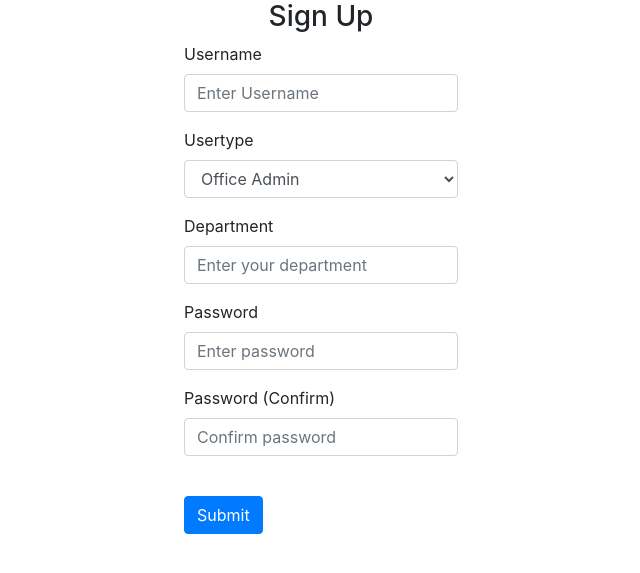
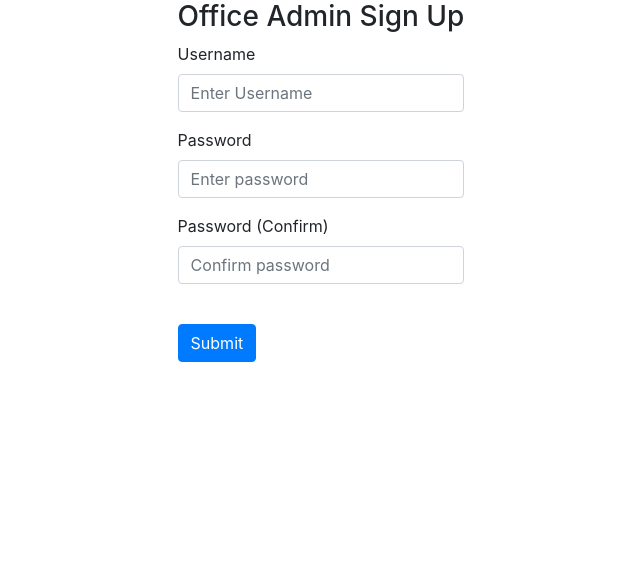
Before and after one commit to Milenpkurian/cims-new-n-improved, a Flask app: page /sign-up in a window 1280 px wide. Shown: the part 56-629 px from the top of the page, without its empty margins (319-959 px from the left). Run offline with Flask 2, Linux system fonts and the light colour scheme; some libraries are stand-ins or nearby versions.

Commit message:
homepage app and officeAdmin authentication completed almost.Just some beautifications needed

```diff
--- a/website/app.py
+++ b/website/app.py
@@ -1,8 +1,9 @@
 from werkzeug.middleware.dispatcher import DispatcherMiddleware # use to combine each Flask app into a larger one that is dispatched based on prefix
-from .office_admin_app import app as office_admin_app
+
+from .home_app import app as home_app
+from .officeAdmin_app import app as officeAdmin_app
 # from flask_app_2 import app as flask_app_2
-application = DispatcherMiddleware(office_admin_app
-# , {
-#     '/flask_app_2': flask_app_2
-# }
+application = DispatcherMiddleware(home_app, {
+    '/officeAdmin': officeAdmin_app
+}
 )
--- /dev/null
+++ b/website/home_app.py
@@ -0,0 +1,3 @@
+from .home import app
+
+app.debug = True
--- a/website/office_admin/auth.py
+++ b/website/officeAdmin/auth.py
@@ -14,7 +14,7 @@ def login():
         username = request.form.get('username')
         password = request.form.get('password')
 
-        user = User.query.filter_by(username=username).first()
+        user = User.query.filter_by(username=username, usertype="officeAdmin").first()
         print(user)
         if user:
             if check_password_hash(user.password, password):
@@ -40,8 +40,8 @@ def logout():
 def sign_up():
     if request.method == 'POST':
         username = request.form.get('username')
-        usertype=request.form.get('usertype')
-        department = request.form.get('department')
+        # usertype=request.form.get('usertype')
+        # department = request.form.get('department')
         password1 = request.form.get('password1')
         password2 = request.form.get('password2')
 
@@ -53,7 +53,7 @@ def sign_up():
         elif len(password1) < 7:
             flash('Password must be at least 7 characters.', category='error')
         else:
-            new_user = User(username=username, usertype=usertype, department=department, password=generate_password_hash(
+            new_user = User(username=username, usertype="officeAdmin", department=None, password=generate_password_hash(
                 password1, method='sha256'))
             db.session.add(new_user)
             db.session.commit()
--- /dev/null
+++ b/website/officeAdmin/config.py
@@ -0,0 +1 @@
+master_db="mysql+mysqlconnector://frp2pzz908zuguqfgi1g:pscale_pw_Cwxsrg7OxqdR2kvE0CzJFGw1xVBbKsgSdWZ7PUxxYUK@aws.connect.psdb.cloud/master_db"
--- a/website/office_admin/templates/base.html
+++ b/website/officeAdmin/templates/base.html
@@ -30,11 +30,11 @@
       <div class="collapse navbar-collapse" id="navbar">
         <div class="navbar-nav">
           {% if user.is_authenticated %}
-          <a class="nav-item nav-link" id="home" href="/">Home</a>
-          <a class="nav-item nav-link" id="logout" href="/logout">Logout</a>
+          <a class="nav-item nav-link" id="home" href="{{ url_for('views.home') }}">Home</a>
+          <a class="nav-item nav-link" id="logout" href="{{ url_for('auth.logout') }}">Logout</a>
           {% else %}
-          <a class="nav-item nav-link" id="login" href="/login">Login</a>
-          <a class="nav-item nav-link" id="signUp" href="/sign-up">Sign Up</a>
+          <a class="nav-item nav-link" id="login" href="{{ url_for('auth.login') }}">Login</a>
+          <a class="nav-item nav-link" id="signUp" href="{{ url_for('auth.sign_up') }}">Sign Up</a>
           {% endif %}
         </div>
       </div>
--- a/website/office_admin/templates/login.html
+++ b/website/officeAdmin/templates/login.html
@@ -3,7 +3,7 @@
 {% block content %}
     <div style="display: flex;  justify-content: center;">
         <form method="POST">
-            <h3 align="center">Login</h3>
+            <h3 align="center">Office Admin Login</h3>
             <div class="form-group">
               <label for="username">Username</label>
               <input
--- a/website/office_admin/templates/sign_up.html
+++ b/website/officeAdmin/templates/sign_up.html
@@ -4,7 +4,7 @@
 
     <div style="display: flex;  justify-content: center;">
         <form method="POST">
-            <h3 align="center">Sign Up</h3>
+            <h3 align="center">Office Admin Sign Up</h3>
             <div class="form-group">
               <label for="username">Username</label>
               <input
@@ -15,7 +15,7 @@
                 placeholder="Enter Username"
               />
             </div>
-            <div class="form-group">
+            <!-- <div class="form-group">
               <label for="usertype">Usertype</label>
               <select name="usertype" id="usertype" class="form-control">
                   <option value="officeAdmin">Office Admin</option>
@@ -32,7 +32,7 @@
                 name="department"
                 placeholder="Enter your department"
               />
-            </div>
+            </div> -->
             <div class="form-group">
               <label for="password1">Password</label>
               <input
--- a/website/office_admin_app.py
+++ b/website/officeAdmin_app.py
@@ -1,4 +1,4 @@
-from .office_admin import create_app
+from .officeAdmin import create_app
 
 app = create_app()
 
```
Also changed, not shown: website/home/__init__.py (added, +8 -0 lines), website/home/templates/home.html (added, +13 -0 lines), website/officeAdmin/views.py (added, +13 -0 lines), website/office_admin/views.py (deleted, +0 -24 lines), website/officeAdmin/__init__.py (renamed from website/office_admin/__init__.py), website/officeAdmin/models.py (renamed from website/office_admin/models.py), website/officeAdmin/static/index.js (renamed from website/office_admin/static/index.js), website/officeAdmin/templates/home.html (renamed from website/office_admin/templates/home.html).
